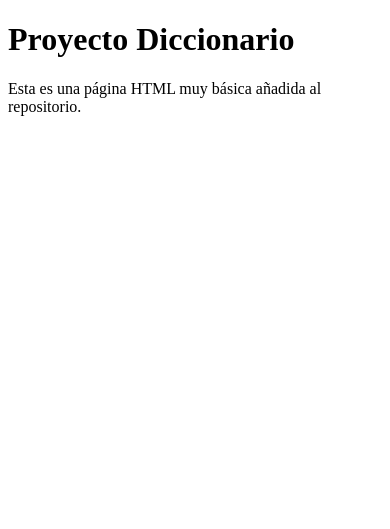
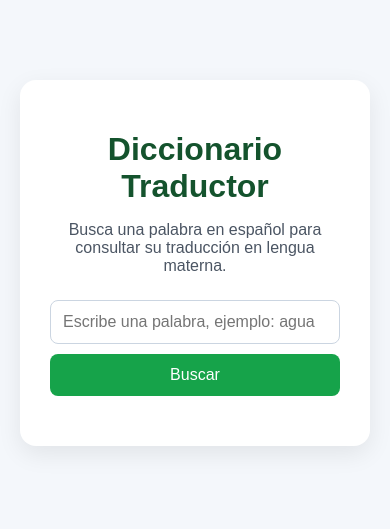
Before and after one commit to DiccionarioLenguaMaternaTeam/traductor-lengua-materna, a plain HTML site: page index.html in a window 390 px wide. Drawn offline with Linux system fonts and the light colour scheme.

Commit message:
Agregar mensaje para palabra no encontrada

```diff
--- a/index.html
+++ b/index.html
@@ -1,12 +1,156 @@
-<!doctype html>
+<!DOCTYPE html>
 <html lang="es">
-  <head>
-    <meta charset="utf-8">
-    <meta name="viewport" content="width=device-width, initial-scale=1">
-    <title>Proyecto Diccionario - Página Básica</title>
-  </head>
-  <body>
-    <h1>Proyecto Diccionario</h1>
-    <p>Esta es una página HTML muy básica añadida al repositorio.</p>
-  </body>
+<head>
+    <meta charset="UTF-8">
+    <meta name="viewport" content="width=device-width, initial-scale=1.0">
+    <title>Diccionario Traductor - Validación</title>
+
+    <style>
+        body {
+            font-family: Arial, Helvetica, sans-serif;
+            background-color: #f4f7fb;
+            color: #1f2937;
+            margin: 0;
+            padding: 20px;
+        }
+
+        .contenedor {
+            max-width: 700px;
+            margin: 60px auto;
+            background-color: #ffffff;
+            padding: 30px;
+            border-radius: 16px;
+            box-shadow: 0 8px 24px rgba(0, 0, 0, 0.08);
+        }
+
+        h1 {
+            color: #14532d;
+            text-align: center;
+            margin-bottom: 10px;
+        }
+
+        .descripcion {
+            text-align: center;
+            color: #4b5563;
+            margin-bottom: 25px;
+        }
+
+        .formulario-busqueda {
+            display: flex;
+            gap: 10px;
+            margin-bottom: 20px;
+        }
+
+        input {
+            flex: 1;
+            padding: 12px;
+            border: 1px solid #cbd5e1;
+            border-radius: 8px;
+            font-size: 16px;
+        }
+
+        button {
+            padding: 12px 18px;
+            background-color: #16a34a;
+            color: #ffffff;
+            border: none;
+            border-radius: 8px;
+            cursor: pointer;
+            font-size: 16px;
+        }
+
+        button:hover {
+            background-color: #15803d;
+        }
+
+        .resultado {
+            background-color: #f0fdf4;
+            border-left: 5px solid #22c55e;
+            padding: 15px;
+            border-radius: 8px;
+            display: none;
+        }
+
+        .mensaje-error {
+            background-color: #fff7ed;
+            border-left: 5px solid #f97316;
+            color: #9a3412;
+            padding: 15px;
+            border-radius: 8px;
+            display: none;
+        }
+
+        .mensaje-error strong {
+            display: block;
+            margin-bottom: 5px;
+        }
+
+        @media (max-width: 600px) {
+            .formulario-busqueda {
+                flex-direction: column;
+            }
+
+            button {
+                width: 100%;
+            }
+        }
+    </style>
+</head>
+<body>
+
+    <main class="contenedor">
+        <h1>Diccionario Traductor</h1>
+        <p class="descripcion">
+            Busca una palabra en español para consultar su traducción en lengua materna.
+        </p>
+
+        <section class="formulario-busqueda">
+            <input type="text" id="palabraInput" placeholder="Escribe una palabra, ejemplo: agua">
+            <button onclick="buscarPalabra()">Buscar</button>
+        </section>
+
+        <section id="resultado" class="resultado">
+            <strong>Resultado encontrado:</strong>
+            <p id="textoResultado"></p>
+        </section>
+
+        <section id="mensajeError" class="mensaje-error">
+            <strong>Palabra no encontrada</strong>
+            <p>
+                La palabra consultada no está registrada en el diccionario.
+                Intenta buscar otra palabra o verifica que esté escrita correctamente.
+            </p>
+        </section>
+    </main>
+
+    <script>
+        const diccionario = {
+            agua: "Yaku",
+            sol: "Inti",
+            luna: "Killa",
+            tierra: "Allpa"
+        };
+
+        function buscarPalabra() {
+            const palabraInput = document.getElementById("palabraInput");
+            const resultado = document.getElementById("resultado");
+            const textoResultado = document.getElementById("textoResultado");
+            const mensajeError = document.getElementById("mensajeError");
+
+            const palabra = palabraInput.value.trim().toLowerCase();
+
+            resultado.style.display = "none";
+            mensajeError.style.display = "none";
+
+            if (palabra === "" || !diccionario[palabra]) {
+                mensajeError.style.display = "block";
+                return;
+            }
+
+            textoResultado.textContent = `${palabra} significa ${diccionario[palabra]}`;
+            resultado.style.display = "block";
+        }
+    </script>
+
+</body>
 </html>
```
